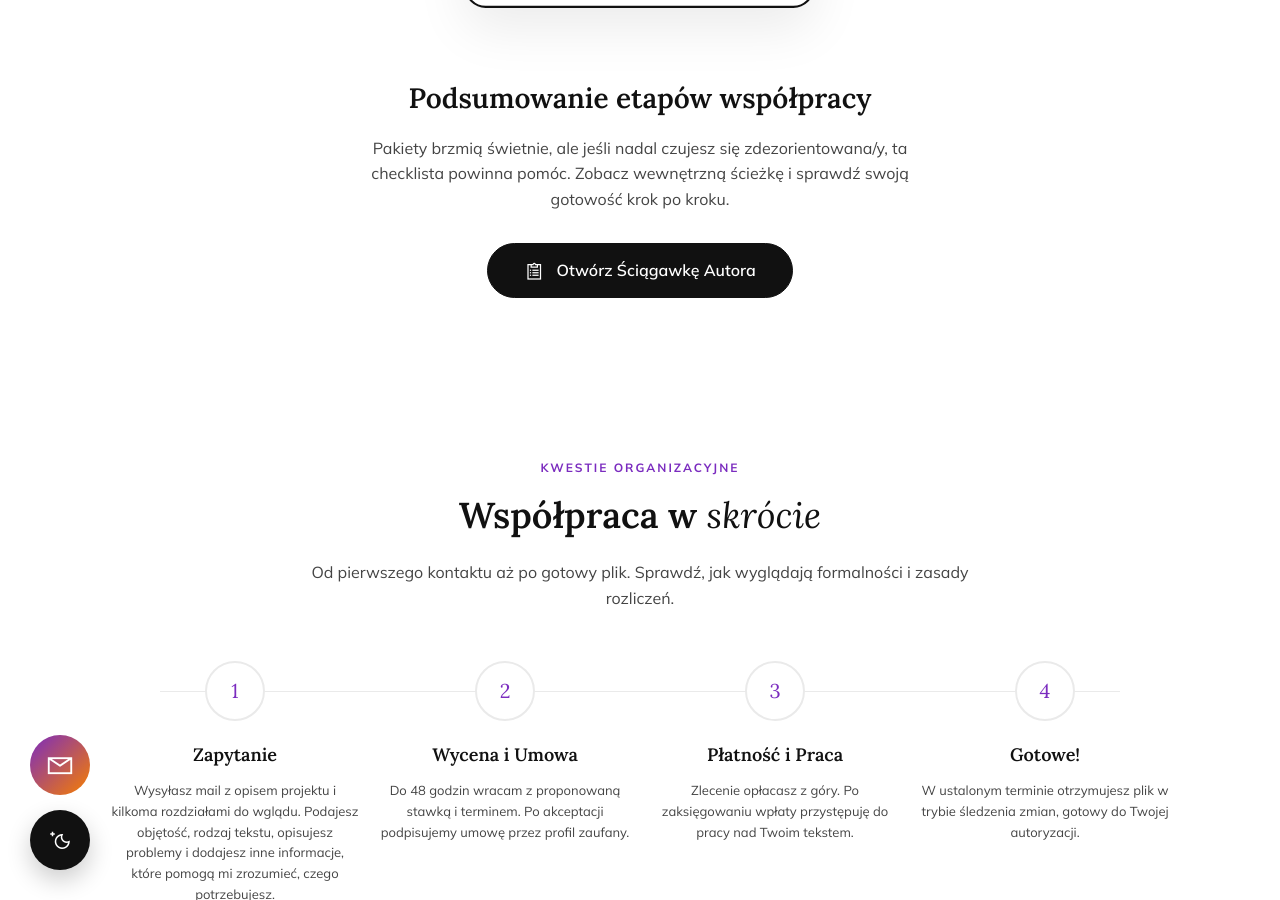
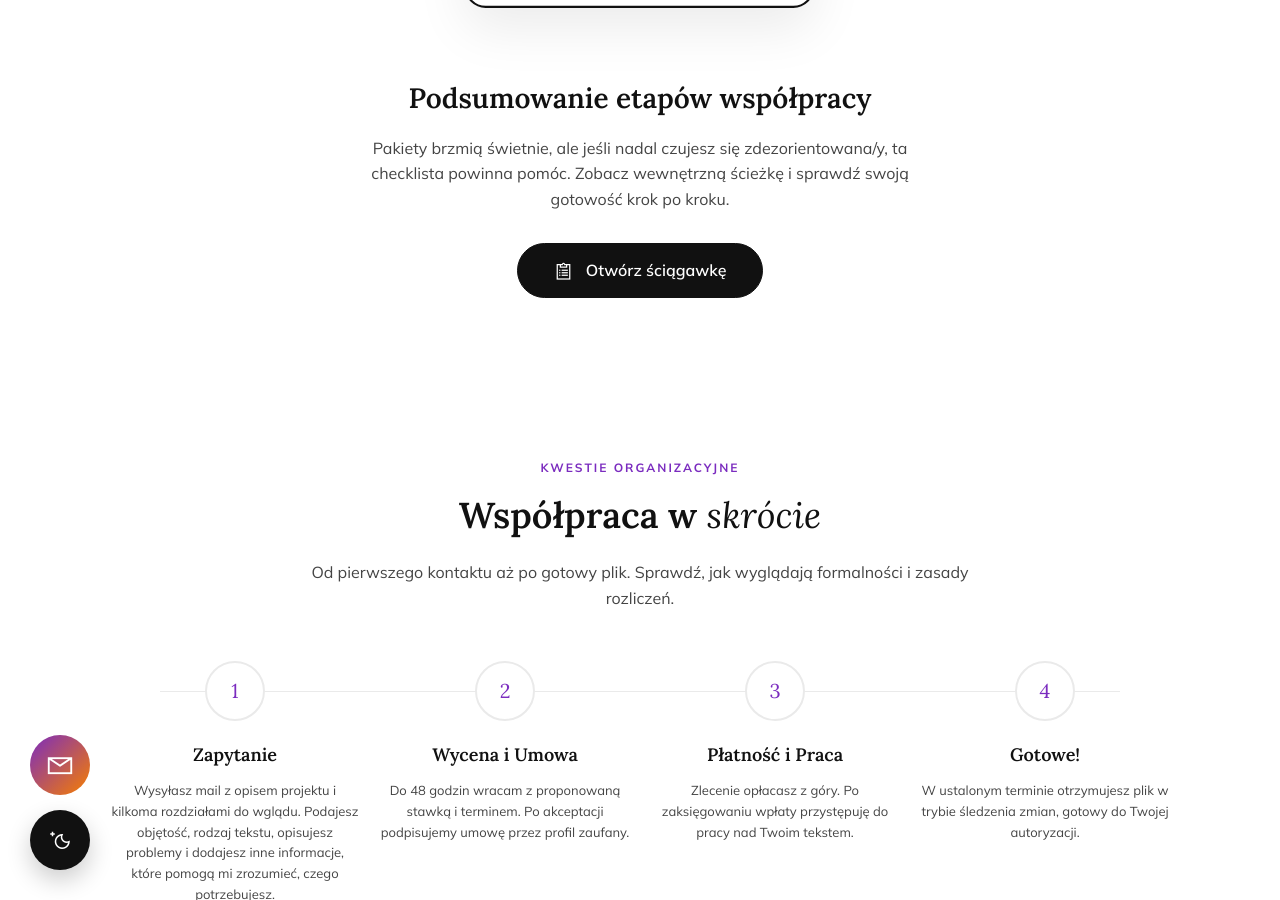
Before and after one commit to Bonnie00726/nataliaszoppa, a Jekyll site: the page built from oferta.html, in a window 1280 px wide and 900 px high, scrolled down 4553 px. Built offline with Jekyll 4.4.1, drawn with Linux system fonts in a browser that asks for light colours.

Commit message:
Update oferta.html

```diff
--- a/oferta.html
+++ b/oferta.html
@@ -477,7 +477,7 @@ title: Oferta - Zobacz, jak mogę Ci pomóc
         Pakiety brzmią świetnie, ale jeśli nadal czujesz się zdezorientowana/y, ta checklista powinna pomóc. Zobacz wewnętrzną ścieżkę i sprawdź swoją gotowość krok po kroku.
     </p>
     <a href="#" onclick="openModal('modal-sciagawka'); return false;" style="background: #111111; color: #ffffff; display: inline-block; padding: 14px 36px; font-size: 16px; text-decoration: none; border-radius: 100px; font-weight: 600; border: 1px solid #111111;">
-        <i class="las la-clipboard-list" style="margin-right: 8px; font-size: 20px; vertical-align: middle;"></i> Otwórz Ściągawkę Autora
+        <i class="las la-clipboard-list" style="margin-right: 8px; font-size: 20px; vertical-align: middle;"></i> Otwórz ściągawkę
     </a>
 </section>
 
```
